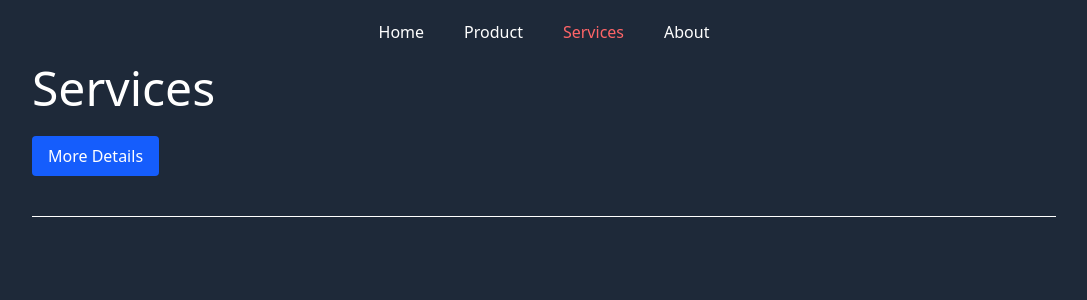
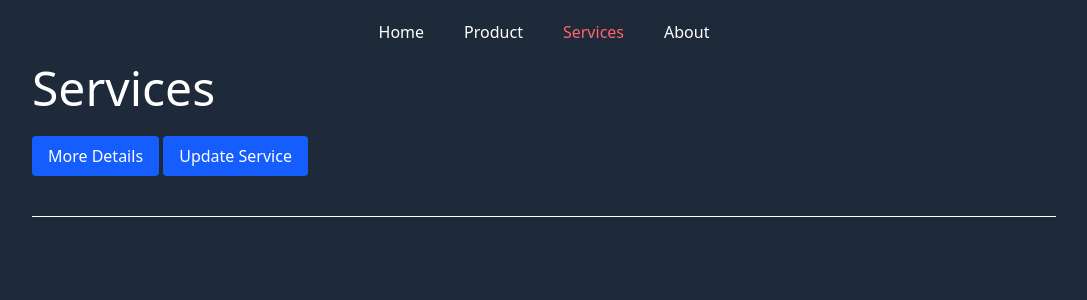
Before and after one commit to su139t/recipes_prj, a React (Vite) app: page /services in a window 1280 px wide. Shown: the top 300 px of the page, without its empty margins (96-1183 px from the left). Built offline with nearby package versions, Linux system fonts and the light colour scheme.

Commit message:
add multipe partial view on service page like servicesupdate and servicesdetails

```diff
--- a/src/components/Services.jsx
+++ b/src/components/Services.jsx
@@ -3,7 +3,7 @@ import { Outlet, useNavigate } from "react-router-dom";
 const Services = () => {
   const navigate = useNavigate();
   return (
-    <div>
+    <div className="gap-4">
       <h1 className="text-5xl font-thin">Services</h1>
       <button
         className=" mt-6 px-4 py-2 bg-blue-600 hover:bg-blue-700 rounded"
@@ -11,6 +11,12 @@ const Services = () => {
       >
         {" "}
         More Details
+      </button> <button
+        className=" mt-6 px-4 py-2 bg-blue-600 hover:bg-blue-700 rounded"
+        onClick={() => navigate("/services/update")}
+      >
+        {" "}
+        Update Service
       </button>
       <hr className="my-10"/>
       <Outlet />
--- /dev/null
+++ b/src/components/ServicesUpdate.jsx
@@ -0,0 +1,18 @@
+import { useNavigate, useParams } from "react-router-dom";
+
+const ServicesUpdate = () => {
+  const navigate = useNavigate();
+  return (
+    <div className=" bg-gray-800 min-h-screen text-white">
+      <button
+        className="mb-6 px-4 py-2 bg-blue-600 hover:bg-blue-700 rounded"
+        onClick={() => navigate(-1)} >  ← Go Back
+      </button>
+
+      <h1 className="text-3xl font-bold mb-4"> Services Update</h1>
+      <p className="text-xl mb-2">update...</p>
+    </div>
+  );
+};
+
+export default ServicesUpdate;
--- a/src/routes/Mainroutes.jsx
+++ b/src/routes/Mainroutes.jsx
@@ -5,6 +5,7 @@ import Services from "../components/Services";
 import About from "../components/About";
 import ProductDetails from "../components/ProductDetails";
 import ServicesDetails from "../components/ServicesDetails";
+import ServicesUpdate from '../components/ServicesUpdate';
 
 const Mainroutes = () => {
   return (
@@ -14,6 +15,7 @@ const Mainroutes = () => {
       <Route path="/product/details/:name" element={<ProductDetails />}></Route>
       <Route path="/services" element={<Services />}>
         <Route path="/services/details" element={<ServicesDetails />}></Route>
+        <Route path="/services/update" element={<ServicesUpdate />}></Route>
       </Route>
       <Route path="/about" element={<About />}></Route>
     </Routes>
```
